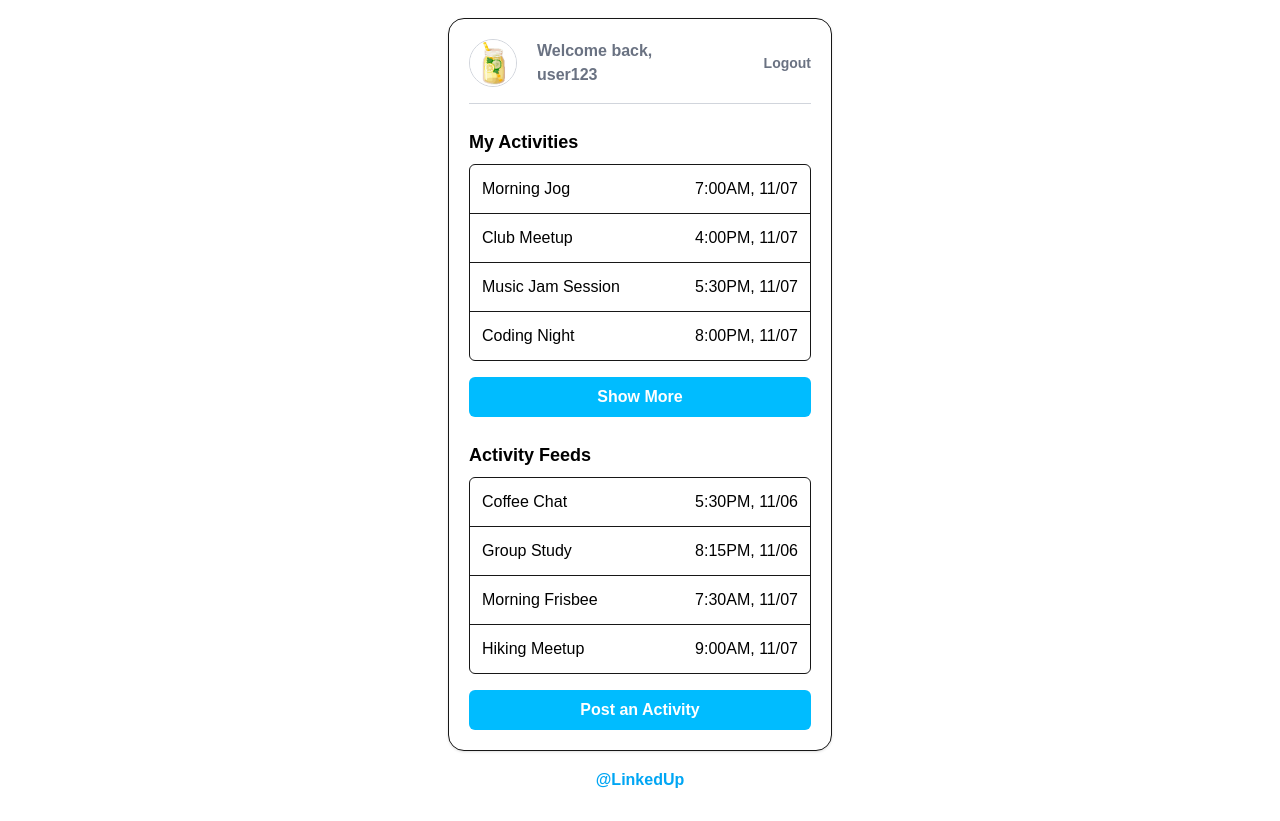
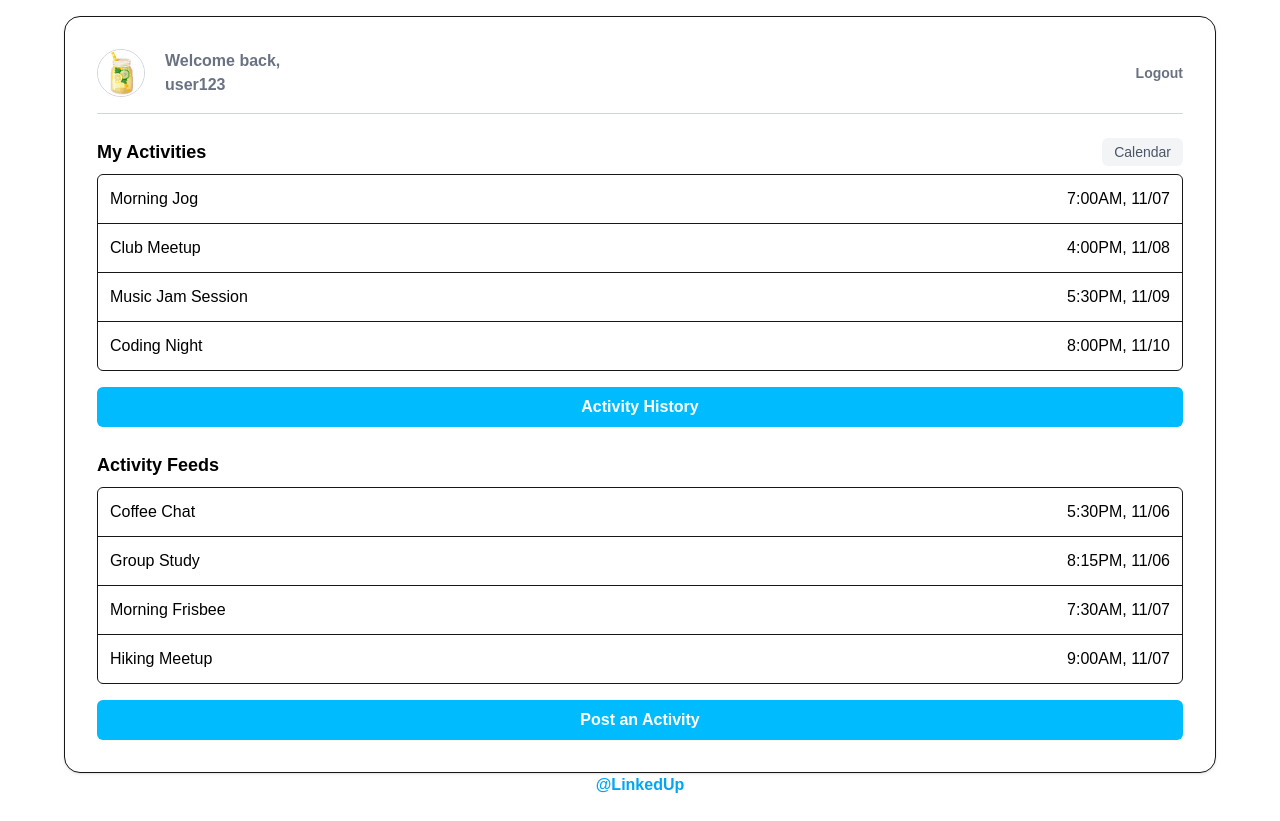
Before and after one commit to JianmingLinUMass/LinkedUp, a Next.js app in the folder linkedup/: page /main in a window 1280 px wide. Before the commit the page ends 800 px from the top, so only its background shows below. Built offline with nearby package versions, Linux system fonts and the light colour scheme.

Commit message:
added calendar view into the activity page

```diff
--- a/linkedup/app/main/page.tsx
+++ b/linkedup/app/main/page.tsx
@@ -3,14 +3,15 @@
 import Image from 'next/image';
 import { useRouter } from 'next/navigation';
 import { useState } from 'react';
+import CalendarTimeline from '@/components/CalendarTimeline';
 
 type Activity = {title: string; time: string};
 
 const myActivityLst: Activity[] = [
     {title: 'Morning Jog',       time: '7:00AM, 11/07'},
-    {title: 'Club Meetup',       time: '4:00PM, 11/07'},
-    {title: 'Music Jam Session', time: '5:30PM, 11/07'},
-    {title: 'Coding Night',      time: '8:00PM, 11/07'},
+    {title: 'Club Meetup',       time: '4:00PM, 11/08'},
+    {title: 'Music Jam Session', time: '5:30PM, 11/09'},
+    {title: 'Coding Night',      time: '8:00PM, 11/10'},
 ]
 
 const activityFeedsList: Activity[] = [
@@ -50,7 +51,7 @@ function GoToActivityHistoryPage() {
     return (
         <button onClick={() => router.push('/activity-history')}
                 className='mt-4 block w-full rounded-md bg-sky-400 py-2 text-center font-semibold text-white hover:bg-sky-500 transition'>
-            Show More
+            Activity History
         </button>
     );
 }
@@ -70,11 +71,12 @@ export default function MainPage() {
 
     const [myListOpen, setMyListOpen] = useState(true);
     const [feedListOpen, setFeedListOpen] = useState(true);
+    const [showCalendar, setShowCalendar] = useState(false);
 
     return(
-        <div className='min-h-screen flex flex-col justify-center bg-white'>
+        <div className='min-h-screen flex flex-col bg-white px-4 py-4 md:justify-center md:px-0'>
             <main className='flex-grow flex items-center justify-center'>
-                <div className='w-full max-w-sm rounded-2xl border bg-white p-5 shadow-sm min-h-[700px]'>
+                <div className='w-full max-w-sm md:max-w-2xl lg:max-w-4xl xl:max-w-6xl rounded-2xl border bg-white p-4 md:p-8 shadow-sm min-h-[600px] md:min-h-[700px]'>
                     <header className='flex gap-5 items-center justify-between pb-4 border-b text-gray-300'>
                         <div className='flex gap-5 items-center'>
                             <GoToProfilePage/>
@@ -99,13 +101,25 @@ export default function MainPage() {
                     </header>
 
                     <section className='mt-4'>
-                        <button onClick={() => setMyListOpen(!myListOpen)} className='w-full flex items-center justify-between py-2 text-left cursor-pointer'>
-                            <h2 className='text-lg font-bold text-black'>My Activities</h2>
-                        </button>
-                        {myListOpen && (
-                            <>
-                            <ActivityBox items={myActivityLst} />
-                            </>
+                        <div className='flex items-center justify-between py-2'>
+                            <button onClick={() => setMyListOpen(!myListOpen)} className='text-left cursor-pointer'>
+                                <h2 className='text-lg font-bold text-black'>My Activities</h2>
+                            </button>
+                            <button
+                                onClick={() => setShowCalendar(!showCalendar)}
+                                className={`px-3 py-1 rounded-md text-sm font-medium transition ${
+                                    showCalendar
+                                        ? 'bg-sky-400 text-white'
+                                        : 'bg-gray-100 text-gray-600 hover:bg-gray-200'
+                                }`}
+                            >
+                                {showCalendar ? 'List' : 'Calendar'}
+                            </button>
+                        </div>
+                        {showCalendar ? (
+                            <CalendarTimeline activities={myActivityLst} />
+                        ) : (
+                            myListOpen && <ActivityBox items={myActivityLst} />
                         )}
                         <GoToActivityHistoryPage/>
                     </section>
```
